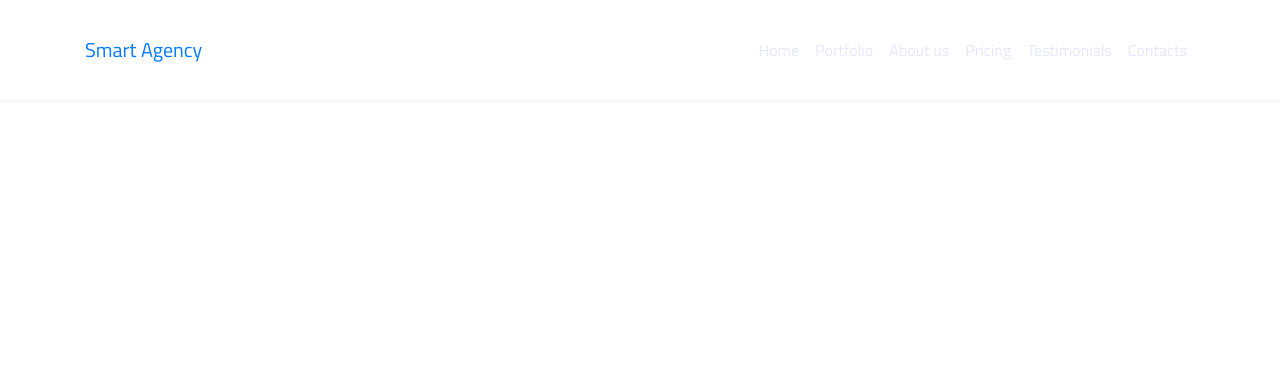
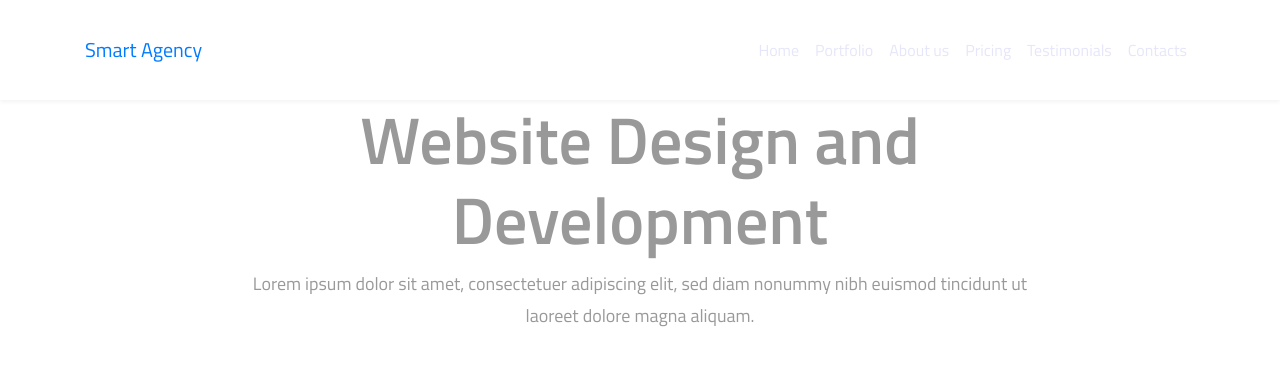
Before and after one commit to neforgesumino/ConfectioneryCompany, a plain HTML site: page index.html in a window 1280 px wide. Drawn offline with nearby package versions, Linux system fonts and the light colour scheme; files that its build step writes are made by us from their sources.

Commit message:
html fixed

```diff
--- a/css/style.css
+++ b/css/style.css
@@ -2,11 +2,11 @@ body {
     font-family: 'Titillium Web', sans-serif;
 }
 
-h1 { font-size: 66px; font-weight: 600; line-height: 80px;}
+h1 { font-size: 66px; font-weight: 600; line-height: 80px; color: #999999;}
 
 p {
     font-size: 18px;
-    color: white;
+    color: #999999;
     line-height: 1.8;
     margin-bottom: 0;
 }
@@ -27,18 +27,17 @@ p {
 .navbar-toggler { font: 40px;}
 .navbar-toggler:focus { outline: none;}
 
-#hero {
+.hero {
     background-image: url('media/hero.jpg');
     background-size: cover;
     padding-top: 90px;
-    min-height: 700px;
+    min-height: 300px;
     color: white;
+
 }
 
 .content-center {
     max-width: 800px;
     margin: 0 auto 60px auto;
-    text-align: right;
+    text-align: center;
 }
-
-19.18
--- a/index.html
+++ b/index.html
@@ -8,7 +8,7 @@
     <!-- Bootstrap CSS -->
     <link rel="stylesheet" href="https://maxcdn.bootstrapcdn.com/bootstrap/4.0.0/css/bootstrap.min.css" integrity="sha384-Gn5384xqQ1aoWXA+058RXPxPg6fy4IWvTNh0E263XmFcJlSAwiGgFAW/dAiS6JXm" crossorigin="anonymous">
 
-    <link href="style.css" rel="stylesheet">
+    <link href="css/style.css" rel="stylesheet">
 
     <link href="https://fonts.googleapis.com/css?family=Titillium+Web:300,400,600&display=swap" rel="stylesheet">
 
@@ -52,10 +52,10 @@
 
     <section id="hero">
       <div class="container">
-        <div class="conetnt-center">
-          <h1 class="conetnt-center"> Website Design and Development </h1>
-           <p class="conetnt-center"> Lorem ipsum dolor sit amet, consectetuer adipiscing elit,
-         sed diam nonummy nibh euismod tincidunt ut laoreet dolore magna aliquam erat volutpat.</p>
+        <div class="content-center">
+          <h1> Website Design and Development </h1>
+           <p> Lorem ipsum dolor sit amet, consectetuer adipiscing elit,
+         sed diam nonummy nibh euismod tincidunt ut laoreet dolore magna aliquam.</p>
         </div>
       </div>
     </section>
```
Also changed, not shown: media/bcgd.jpg (deleted), media/hero.jpg (added).
